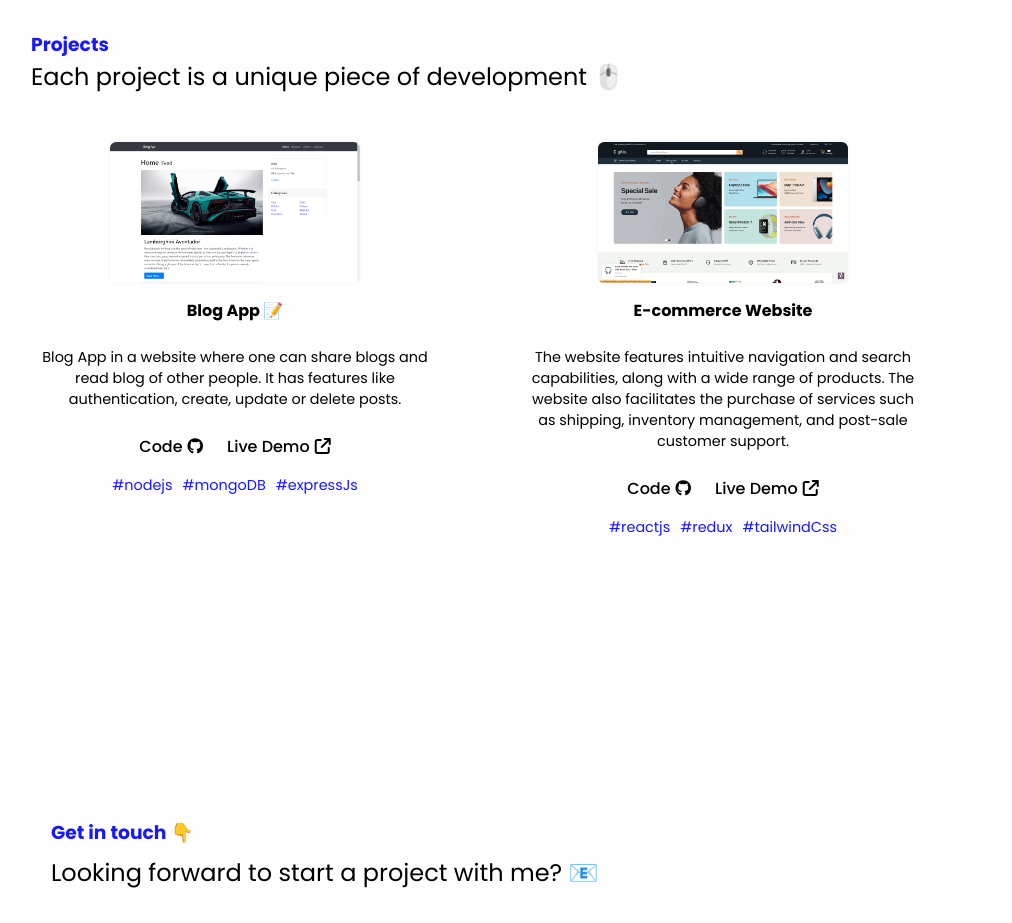
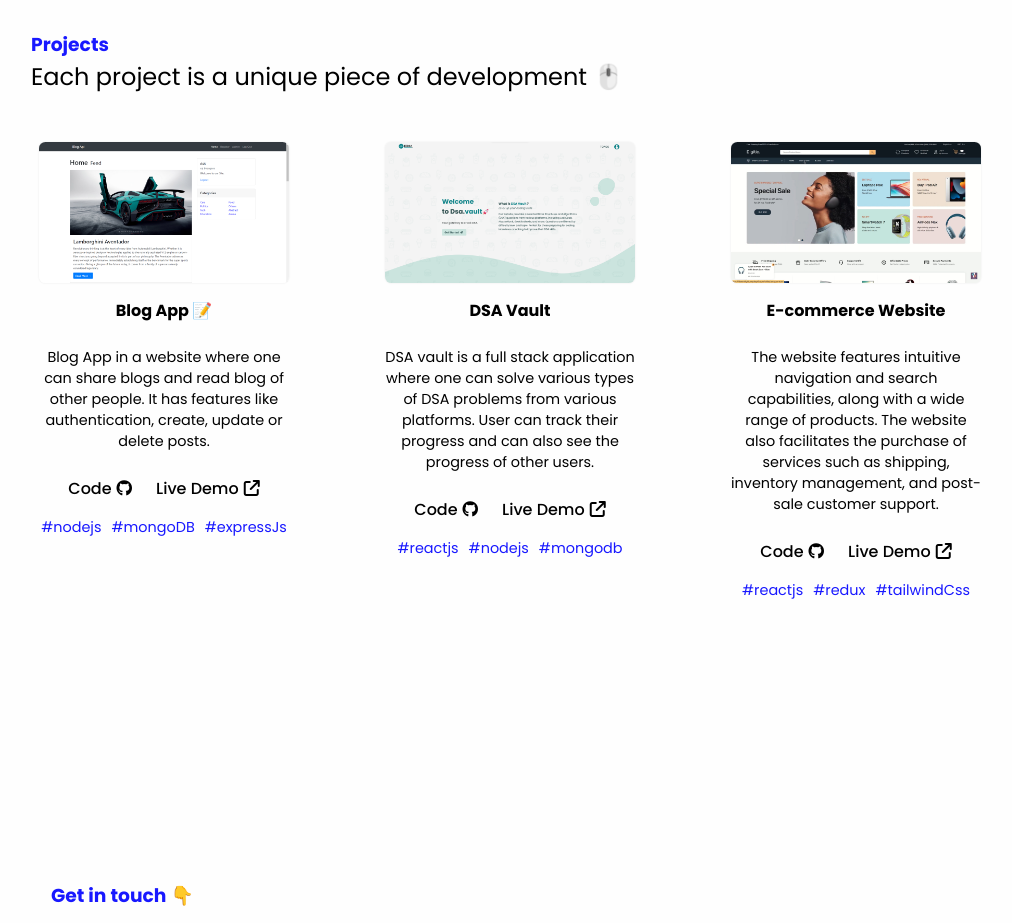
Before and after one commit to rishirajbhargava/rishi-portfolio, a React (Create React App) app: page / in a window 1280 px wide. Shown: the part 1480-2403 px from the top of the page, without its empty margins (137-1149 px from the left). Built offline with nearby package versions, Linux system fonts and the light colour scheme.

Commit message:
project-modified

```diff
--- a/src/components/Projects.js
+++ b/src/components/Projects.js
@@ -29,6 +29,7 @@ const Projects = () => {
                 </div>
                 <div className="projects-grid">
                     <Project1 setTrigger={setTrigger1}/>
+                    <Project2 setTrigger={setTrigger2}/>
                     <Project3 setTrigger={setTrigger3}/>
 
                 </div>
```
